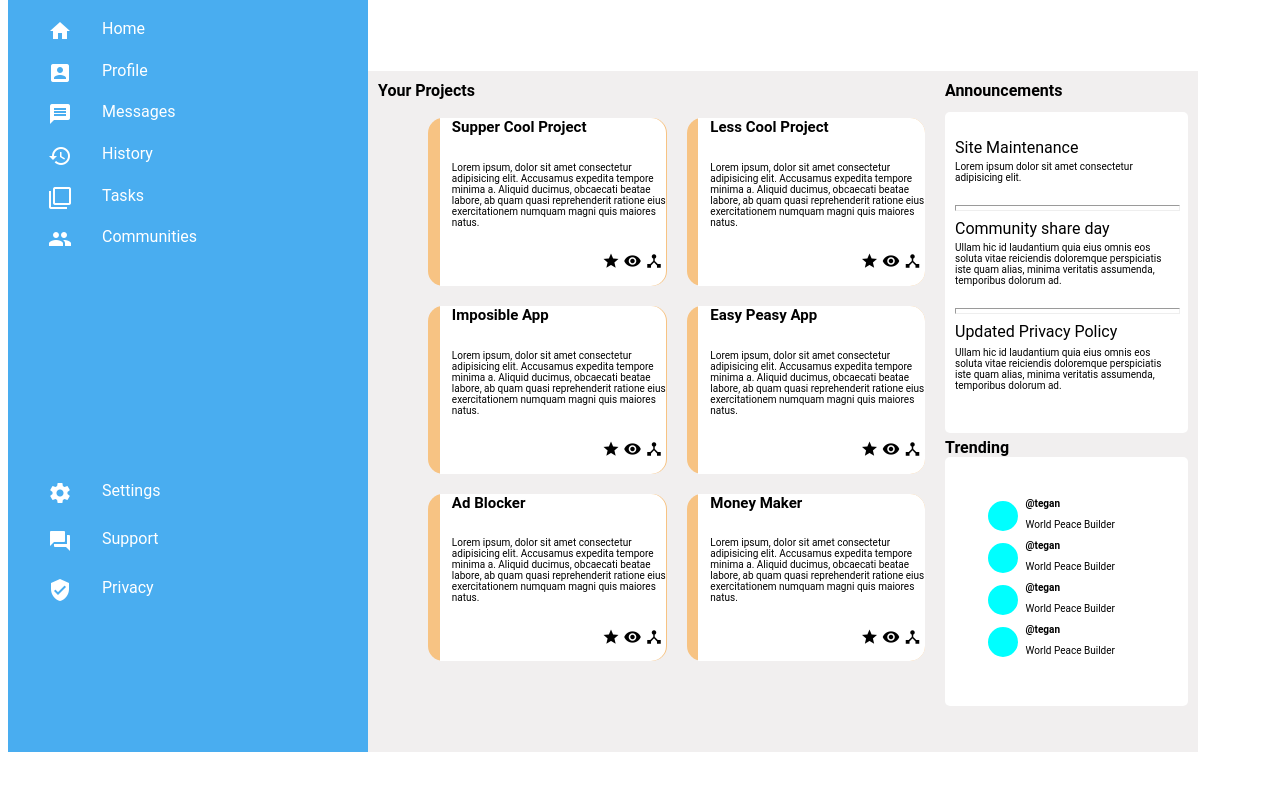
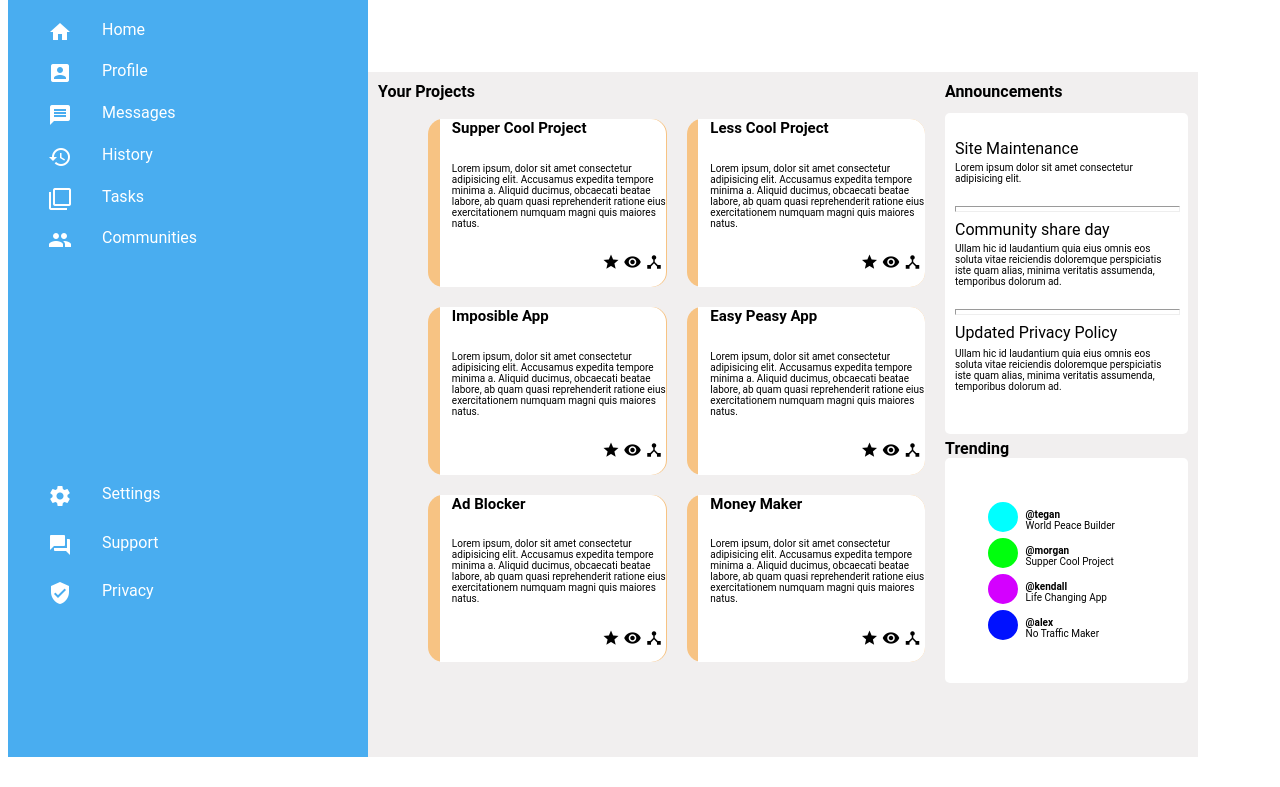
Before and after one commit to gustavobastian/simpleDashboard, a plain HTML site: page index.html in a window 1280 px wide. Shown: the part 120-907 px from the top of the page. Drawn offline with Linux system fonts and the light colour scheme.

Commit message:
adding logos colours

```diff
--- a/index.html
+++ b/index.html
@@ -189,34 +189,34 @@
                                     <div class="logo1"></div>
                                     <div class="innerTrenText">
                                         <div class="trenName">@tegan</div>
-                                        <p>World Peace Builder</p>
+                                        <p class="trenP">World Peace Builder</p>
                                     </div>
                                 </div>
                             </li>
                             <li class="TrenLi">
                                 <div class="innerTrenli">
-                                    <div class="logo1"></div>
+                                    <div class="logo2"></div>
                                     <div class="innerTrenText">
-                                        <div class="trenName">@tegan</div>
-                                        <p>World Peace Builder</p>
+                                        <div class="trenName">@morgan</div>
+                                        <p class="trenP">Supper Cool Project</p>
                                     </div>
                                 </div>
                             </li>
                             <li class="TrenLi">
                                 <div class="innerTrenli">
-                                    <div class="logo1"></div>
+                                    <div class="logo3"></div>
                                     <div class="innerTrenText">
-                                        <div class="trenName">@tegan</div>
-                                        <p>World Peace Builder</p>
+                                        <div class="trenName">@kendall</div>
+                                        <p class="trenP">Life Changing App</p>
                                     </div>
                                 </div>
                             </li>
                             <li class="TrenLi">
                                 <div class="innerTrenli">
-                                    <div class="logo1"></div>
+                                    <div class="logo4"></div>
                                     <div class="innerTrenText">
-                                        <div class="trenName">@tegan</div>
-                                        <p>World Peace Builder</p>
+                                        <div class="trenName">@alex</div>
+                                        <p class="trenP">No Traffic Maker</p>
                                     </div>
                                 </div>
                             </li>
--- a/style.css
+++ b/style.css
@@ -424,6 +424,7 @@ hr {
 .trenName{
     font-weight: bold;
     margin-bottom: 0px;
+    padding-top:10px;
 }
 .logo1{
     display: grid;
@@ -435,3 +436,40 @@ hr {
     border-style: solid;
     border-color: white;
 }
+.logo2{
+    display: grid;
+    resize: both;
+    background-color: rgb(0, 255, 13);
+    width: 30px;
+    height: 30px;
+    border-radius: 50%;
+    border-style: solid;
+    border-color: white;
+}
+.logo3{
+    display: grid;
+    resize: both;
+    background-color: rgb(212, 0, 255);
+    width: 30px;
+    height: 30px;
+    border-radius: 50%;
+    border-style: solid;
+    border-color: white;
+}
+.logo4{
+    display: grid;
+    resize: both;
+    background-color: rgb(0, 17, 255);
+    width: 30px;
+    height: 30px;
+    border-radius: 50%;
+    border-style: solid;
+    border-color: white;
+}
+.trenP{
+    display: grid;
+    resize: both;
+    font-size: 10px;
+    margin:0;
+    padding:0;
+}
```
